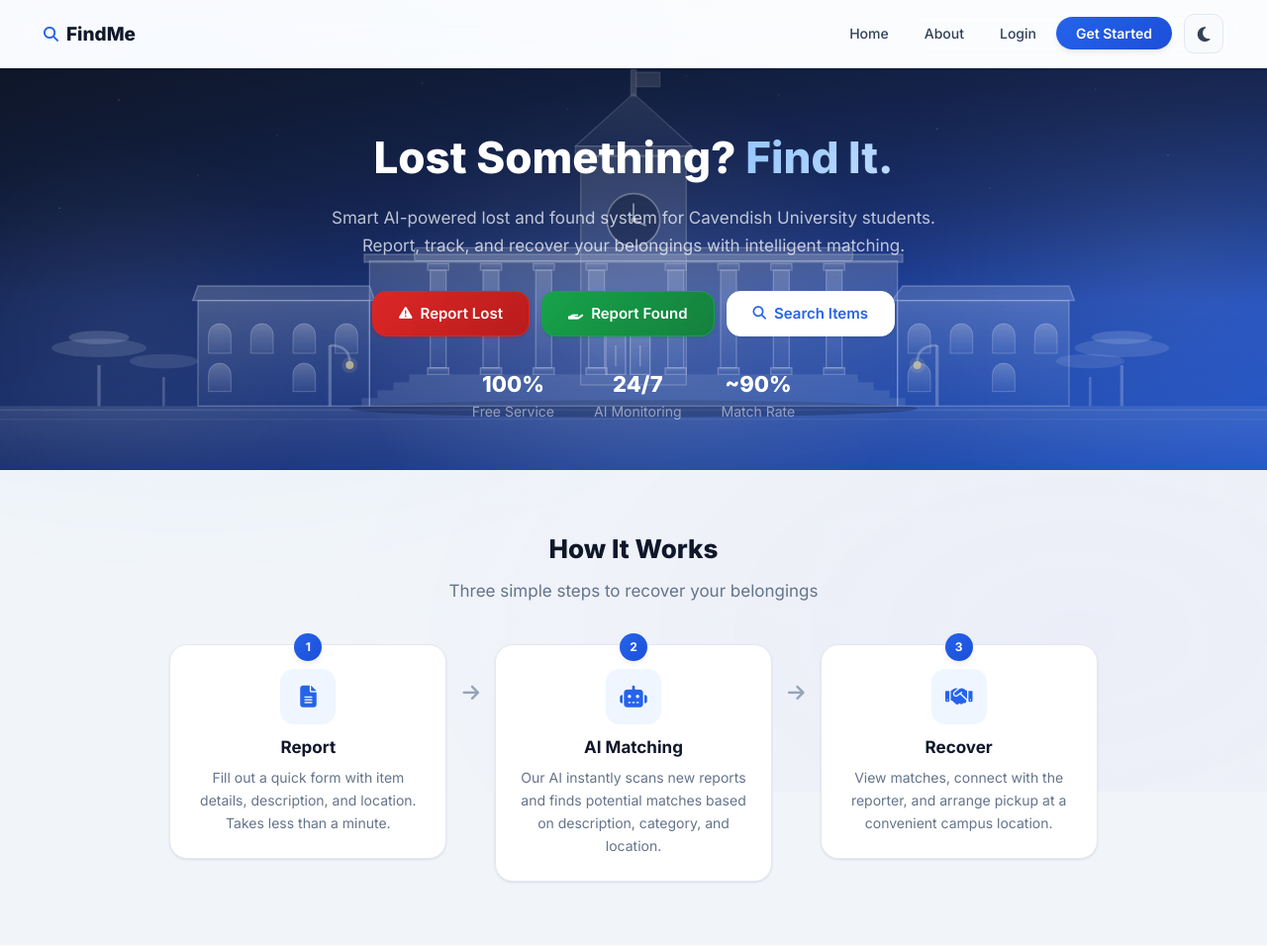
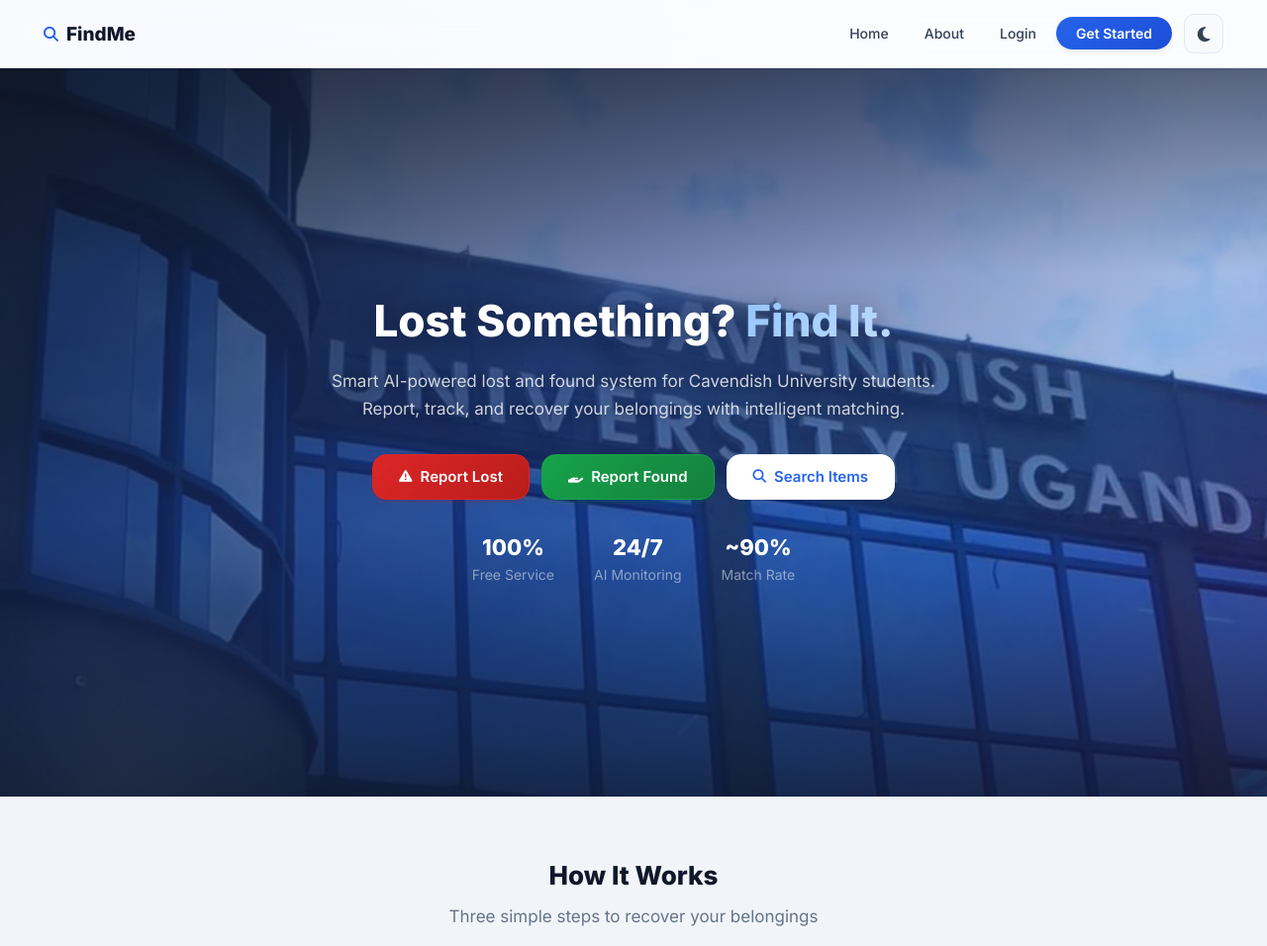
Before and after one commit to walterolum/FindMe-lost-and-found-management-system, a Flask app: page / in a window 1280 px wide. Shown: the top 956 px of the page at 99% size. Run offline with Flask 3, Linux system fonts and the light colour scheme; some libraries are stand-ins or nearby versions.

Commit message:
Use Cavendish University photo as home hero background
Replace the SVG building artwork with a cropped, brightened photo of the
campus under a brand gradient overlay, and add text shadows so the hero
headline stays readable.

Co-Authored-By: Claude Opus 5.5 <noreply@anthropic.com>

```diff
--- a/static/css/style.css
+++ b/static/css/style.css
@@ -1786,7 +1786,27 @@ input[type="file"] {
    HERO SECTION
    ═══════════════════════════════════════════════════════════ */
 .hero {
-    background: var(--gradient-hero);
+    display: flex;
+    align-items: center;
+    justify-content: center;
+    min-height: 760px;
+    min-height: 92vh;
+    min-height: 92svh;
+    background:
+        /* soft fade at top and bottom */
+        linear-gradient(180deg,
+            rgba(15, 23, 42, 0.55) 0%,
+            rgba(15, 23, 42, 0) 28%,
+            rgba(15, 23, 42, 0) 62%,
+            rgba(15, 23, 42, 0.78) 100%),
+        /* brand colour wash */
+        linear-gradient(135deg,
+            rgba(15, 23, 42, 0.82) 0%,
+            rgba(30, 58, 138, 0.58) 42%,
+            rgba(37, 99, 235, 0.32) 72%,
+            rgba(124, 58, 237, 0.30) 100%),
+        url('../img/cavendish-hero.jpg') 50% 30% / cover no-repeat,
+        var(--gradient-hero);
     color: white;
     padding: var(--space-16) var(--space-6) var(--space-12);
     text-align: center;
@@ -1810,47 +1830,21 @@ input[type="file"] {
     border-radius: 50%;
 }
 .hero-content { position: relative; z-index: 1; max-width: 860px; margin: 0 auto; }
-
-/* Cavendish building hero backdrop (standard & classic) */
-.hero-backdrop {
-    position: absolute;
-    inset: 0;
-    z-index: 0;
-    overflow: hidden;
-    display: flex;
-    align-items: flex-end;
-    justify-content: center;
-    pointer-events: none;
-}
-.hero-building {
-    width: min(1500px, 118%);
-    height: auto;
-    flex: 0 0 auto;
-    opacity: .92;
-    margin-bottom: -2px;
-    transform: translateZ(0); /* crisp rendering */
-}
-.hero-scrim {
-    position: absolute;
-    inset: 0;
-    background: linear-gradient(180deg,
-        rgba(15, 23, 42, 0.62) 0%,
-        rgba(15, 23, 42, 0.30) 34%,
-        rgba(30, 58, 138, 0.08) 58%,
-        rgba(15, 23, 42, 0.18) 100%);
-}
 .hero-title {
     font-size: var(--text-5xl);
     font-weight: var(--font-extrabold);
     line-height: var(--line-tight);
     margin-bottom: var(--space-5);
     color: white;
+    text-shadow: 0 2px 24px rgba(15, 23, 42, 0.55);
 }
 .hero-title .gradient-text {
     background: linear-gradient(135deg, #93c5fd, #bfdbfe);
     -webkit-background-clip: text;
     -webkit-text-fill-color: transparent;
     background-clip: text;
+    text-shadow: none;
+    filter: drop-shadow(0 2px 14px rgba(15, 23, 42, 0.5));
 }
 .hero-subtitle {
     font-size: var(--text-lg);
@@ -1858,7 +1852,8 @@ input[type="file"] {
     max-width: 640px;
     margin: 0 auto var(--space-8);
     line-height: var(--line-relaxed);
-    color: rgba(255,255,255,0.85);
+    color: rgba(255,255,255,0.92);
+    text-shadow: 0 1px 12px rgba(15, 23, 42, 0.6);
 }
 .hero-actions {
     display: flex;
@@ -2663,9 +2658,7 @@ body.no-sidebar .main-content { margin-left: 0; }
 
     .page-container { padding: var(--space-5) var(--space-4); }
     .hero-title { font-size: var(--text-3xl); }
-    .hero { padding: var(--space-12) var(--space-4) var(--space-10); }
-    .hero-building { width: 170%; }
-    .hero-scrim { background: linear-gradient(180deg, rgba(15,23,42,0.70) 0%, rgba(15,23,42,0.34) 40%, rgba(15,23,42,0.26) 100%); }
+    .hero { padding: var(--space-12) var(--space-4) var(--space-10); min-height: 88vh; min-height: 88svh; background-position: 50% 30%; }
     .hero-stats { gap: var(--space-6); }
     .hero-actions { flex-direction: column; align-items: center; }
     .hero-actions .btn { width: 100%; max-width: 320px; }
--- a/templates/base.html
+++ b/templates/base.html
@@ -12,7 +12,7 @@
     <link rel="preconnect" href="https://cdnjs.cloudflare.com" crossorigin>
     <link rel="preconnect" href="https://fonts.googleapis.com">
     <link rel="preconnect" href="https://fonts.gstatic.com" crossorigin>
-    <link rel="stylesheet" href="{{ url_for('static', filename='css/style.css') }}?v=20261101a">
+    <link rel="stylesheet" href="{{ url_for('static', filename='css/style.css') }}?v=20261102b">
     <link rel="stylesheet" href="https://cdnjs.cloudflare.com/ajax/libs/font-awesome/6.5.0/css/all.min.css" media="print" onload="this.media='all'">
     <link href="https://fonts.googleapis.com/css2?family=Inter:wght@400;500;600;700;800&display=swap" rel="stylesheet" media="print" onload="this.media='all'">
     <noscript><link rel="stylesheet" href="https://cdnjs.cloudflare.com/ajax/libs/font-awesome/6.5.0/css/all.min.css"><link href="https://fonts.googleapis.com/css2?family=Inter:wght@400;500;600;700;800&display=swap" rel="stylesheet"></noscript>
--- a/templates/index.html
+++ b/templates/index.html
@@ -8,7 +8,7 @@
     <link rel="icon" type="image/svg+xml" href="{{ url_for('static', filename='img/favicon.svg') }}">
     <link rel="icon" type="image/png" sizes="32x32" href="{{ url_for('static', filename='img/favicon-32.png') }}">
     <link rel="apple-touch-icon" href="{{ url_for('static', filename='img/apple-touch-icon.png') }}">
-    <link rel="stylesheet" href="{{ url_for('static', filename='css/style.css') }}?v=20261101a">
+    <link rel="stylesheet" href="{{ url_for('static', filename='css/style.css') }}?v=20261102b">
     <link rel="preconnect" href="https://cdnjs.cloudflare.com" crossorigin>
     <link rel="preconnect" href="https://fonts.googleapis.com">
     <link rel="preconnect" href="https://fonts.gstatic.com" crossorigin>
@@ -43,10 +43,6 @@
 
     <!-- Hero Section -->
     <section class="hero">
-        <div class="hero-backdrop" aria-hidden="true">
-            <img class="hero-building" src="{{ url_for('static', filename='img/cavendish-building.svg') }}" alt="">
-            <div class="hero-scrim"></div>
-        </div>
         <div class="hero-content">
             <h1 class="hero-title">
                 Lost Something? <span class="gradient-text">Find It.</span>
```
Also changed, not shown: static/img/cavendish-building.svg (deleted), static/img/cavendish-hero.jpg (added).
